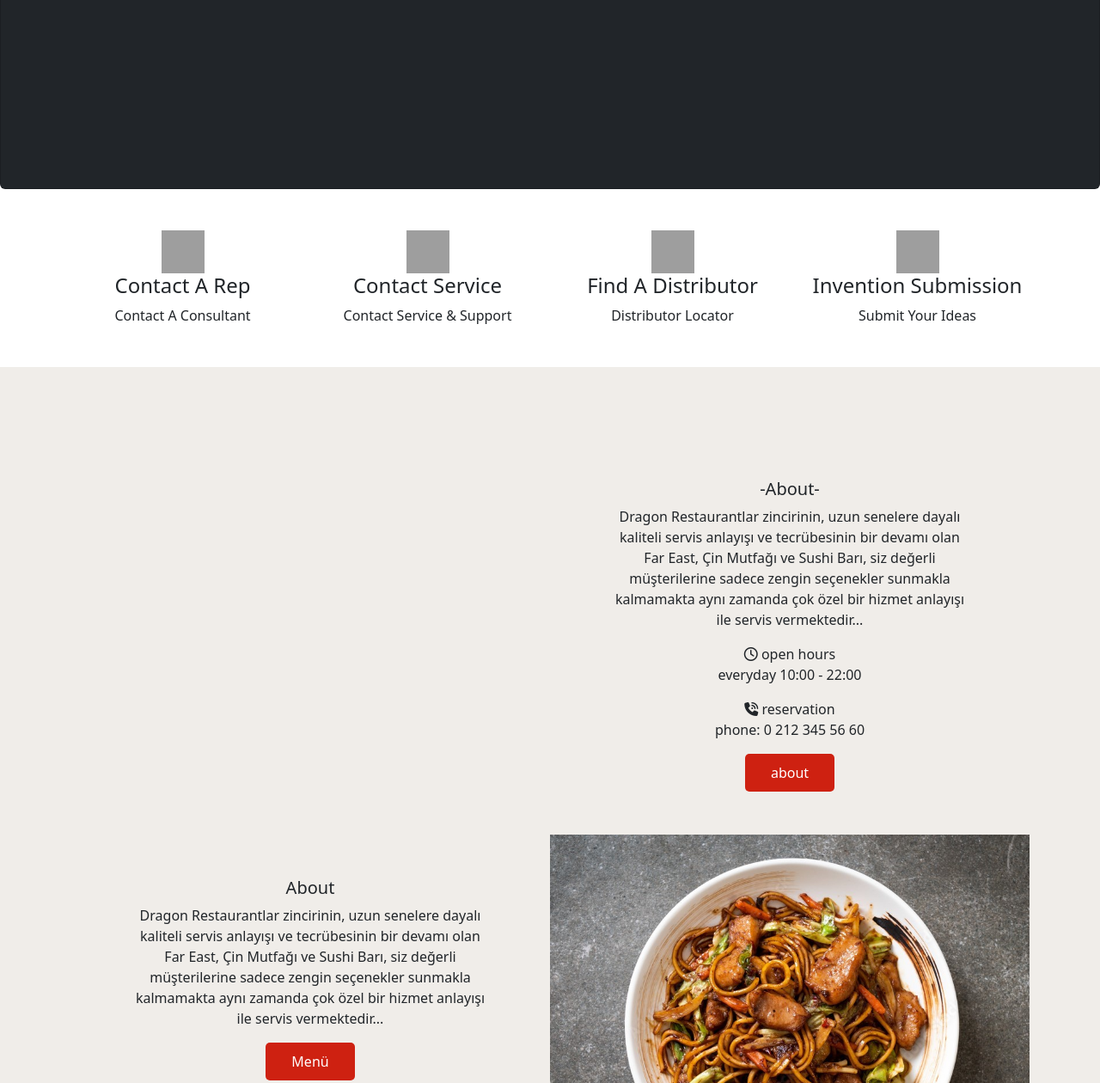
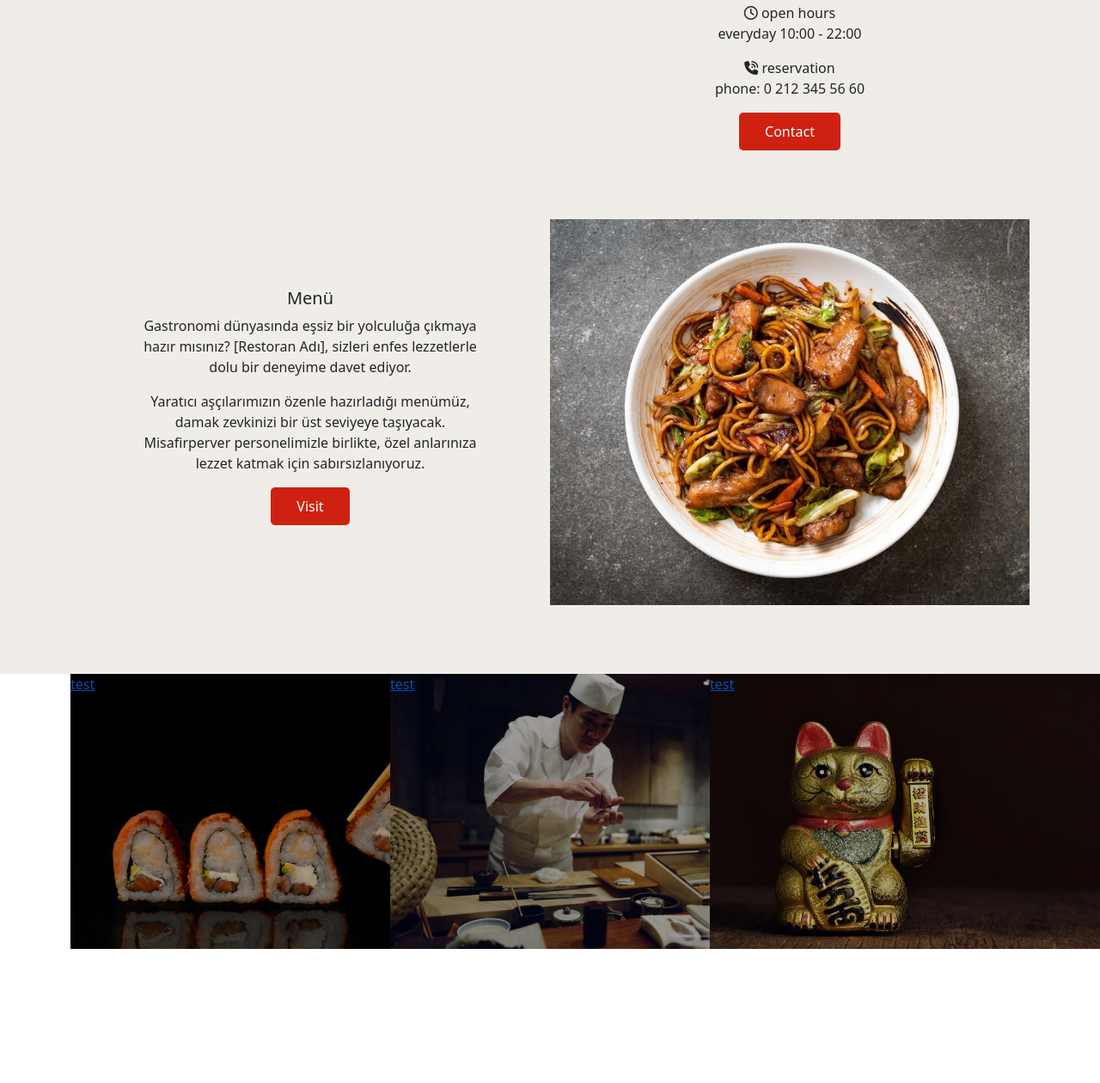
Before and after one commit to EsinEraslann/chinese-restaurant, a plain HTML site: page index.html in a window 1280 px wide. Shown: the part 582-1842 px from the top of the page at 86% size. After the commit the page ends 1686 px from the top, so only its background shows below. Drawn offline with nearby package versions, Linux system fonts and the light colour scheme; grey boxes are pictures that could not be loaded.

Commit message:
home-change

```diff
--- a/index.html
+++ b/index.html
@@ -120,19 +120,20 @@
                 <p>phone: 0 212 345 56 60</p>
               </div>
             </div>
-            <button>about</button>
+            <button>Contact</button>
           </div>
         </div>
       </div>
       <div class="row gx-0">
         <div class="col-12 col-md-6">
           <div class="top-body">
-            <h5 class="">About</h5>
-            <p class="">Dragon Restaurantlar zincirinin, uzun senelere dayalı kaliteli servis anlayışı ve
-              tecrübesinin
-              bir devamı olan Far East, Çin Mutfağı ve Sushi Barı, siz değerli müşterilerine sadece zengin seçenekler
-              sunmakla kalmamakta aynı zamanda çok özel bir hizmet anlayışı ile servis vermektedir...</p>
-              <button>Menü</button>
+            <h5 class="">Menü</h5>
+            <p class="">Gastronomi dünyasında eşsiz bir yolculuğa çıkmaya hazır mısınız? [Restoran Adı], sizleri enfes
+              lezzetlerle dolu bir deneyime davet ediyor. </p>
+              <p>Yaratıcı aşçılarımızın özenle hazırladığı menümüz, damak
+              zevkinizi bir üst seviyeye taşıyacak. Misafirperver personelimizle birlikte, özel anlarınıza lezzet
+              katmak için sabırsızlanıyoruz. </p>
+            <button>Visit</button>
           </div>
         </div>
         <div class="col-12 col-md-6">
@@ -144,10 +145,25 @@
 
   <div>
     <div class="container">
-      <div class="rom img-album">
-        <div class="col-4"><img src="assets/img.jpg" alt="..."></div>
-        <div class="col-4"><img src="assets/cook-man.jpeg" alt="..."></div>
-        <div class="col-4"><img src="assets/maneki.jpeg" alt="..."></div>
+      <div class="rom home-img-album">
+        <div class="col-4">
+          <img src="assets/img.jpg" alt="...">
+          <div class="img-text">
+            <a href="">test</a>
+          </div>
+        </div>
+        <div class="col-4">
+          <img src="assets/cook-man.jpeg" alt="...">
+          <div class="img-text">
+            <a href="">test</a>
+          </div>
+        </div>
+        <div class="col-4">
+          <img src="assets/maneki.jpeg" alt="...">
+          <div class="img-text">
+            <a href="">test</a>
+          </div>
+        </div>
       </div>
     </div>
   </div>
--- a/sass/abstracts/_mixins.scss
+++ b/sass/abstracts/_mixins.scss
@@ -0,0 +1,11 @@
+@mixin flex-center {
+    display: flex;
+    justify-content: center;
+  }
+
+
+  @mixin vertical-center {
+    display: flex;
+    justify-content: center;
+    align-items: center;
+  }
--- a/sass/abstracts/_variables.scss
+++ b/sass/abstracts/_variables.scss
@@ -0,0 +1 @@
+$color-primary: #ce2111;
--- a/sass/pages/_home.scss
+++ b/sass/pages/_home.scss
@@ -9,33 +9,26 @@
 }
 
 .navbar {
-    display: flex;
-    align-items: center;
-    justify-content: center;
     width: 97%;
     margin: 0 auto;
     position: fixed;
     z-index: 2;
-    position: fixed;
     border-radius: 50px;
     box-shadow: 0 4px 30px rgba(0, 0, 0, 0.6);
     background-color: #ffffff3f;
     backdrop-filter: blur(10px);
-}
 
     .navbar-nav {
         margin-right: 150px;
-    color: black !important;
+        color: black;
     }
 
-.nav-link:hover{
-    color: red !important;
+    .nav-link:hover {
+        color: v.$color-primary;
     }
 
-
-
-.card-img{
-    height: 50rem ;
+    .card-img {
+        height: 50rem;
         background-position: center;
         background-repeat: no-repeat;
         background-size: cover;
@@ -45,7 +38,7 @@
         margin-left: 100px;
         color: red;
     }
-
+}
 
 .bg-roll {
     position: absolute;
@@ -56,60 +49,55 @@
     filter: brightness(60%);
 }
 
-.icons h4 {
-    display: flex;
-    justify-content: center;
-}
-
-.icons p {
-    display: flex;
-    justify-content: center;
-}
-
-.icons span {
-    display: flex;
-    justify-content: center;
-}
-
-.icon {
-    background-color: #f0ede9;
+.icons {
+    @include m.flex-center;
+    text-align: center;
 }
 
 .home-pics {
     width: 100%;
 }
 
-header {
+.home-header {
     padding: 5rem 0;
     background-color: #f0ede9;
-}
 
-.top-body{
+    .top-body {
         display: flex;
         flex-direction: column;
         align-items: center;
-    padding: 50px 70px;
+        padding: 80px 70px;
         text-align: center;
     }
 
-.img-album{
+    button {
+        border: 0;
+        background-color: #ce2111;
+        color: white;
+        padding: 10px 30px;
+        border-radius: 5px;
+    }
+
+}
+
+
+.home-img-album {
     width: 100%;
     height: 300px;
     position: relative;
     display: flex;
     flex-direction: row;
     filter: brightness(70%);
+
+    img {
+        height: 20rem;
+        width: 30rem;
+        position: relative;
     }
 
-.img-album img{
-    height: 20rem;
-    width: 30rem;
+    .img-text {
+        position: absolute;
+        text-align: center;
+        top: 0;
     }
-
-.home-header button{
-    border: 0;
-    background-color: #ce2111 ;
-    color: white;
-    padding: 10px 30px;
-    border-radius: 5px;
 }
```
Also changed, not shown: sass/style.css, 1 other file. Lines whose indentation alone changed are shown as unchanged.
